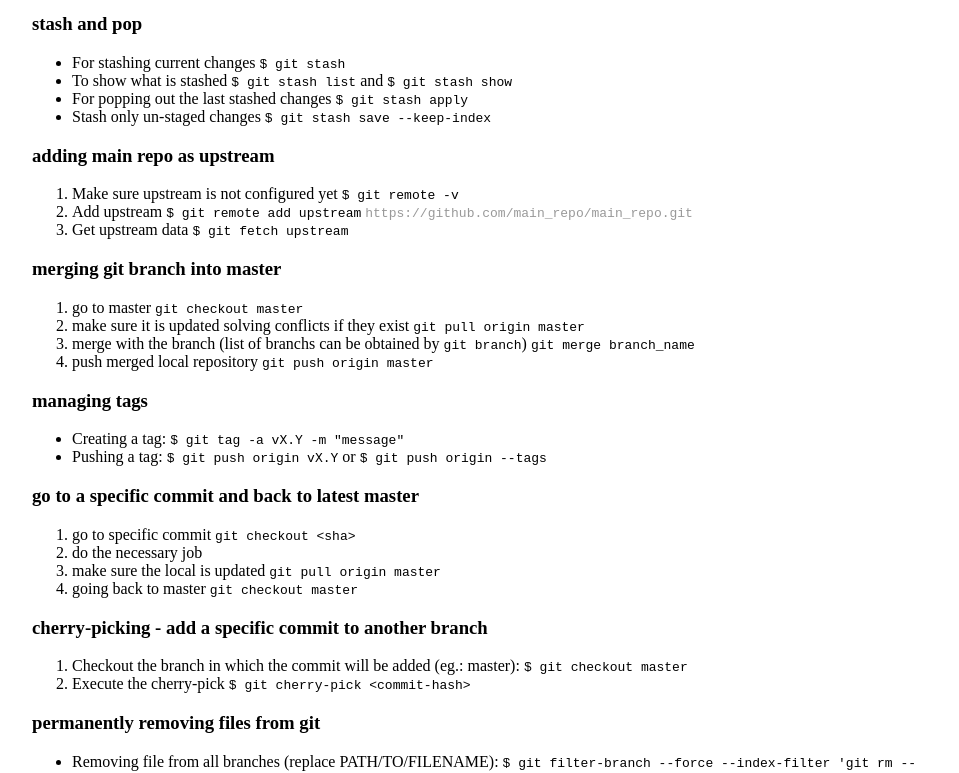
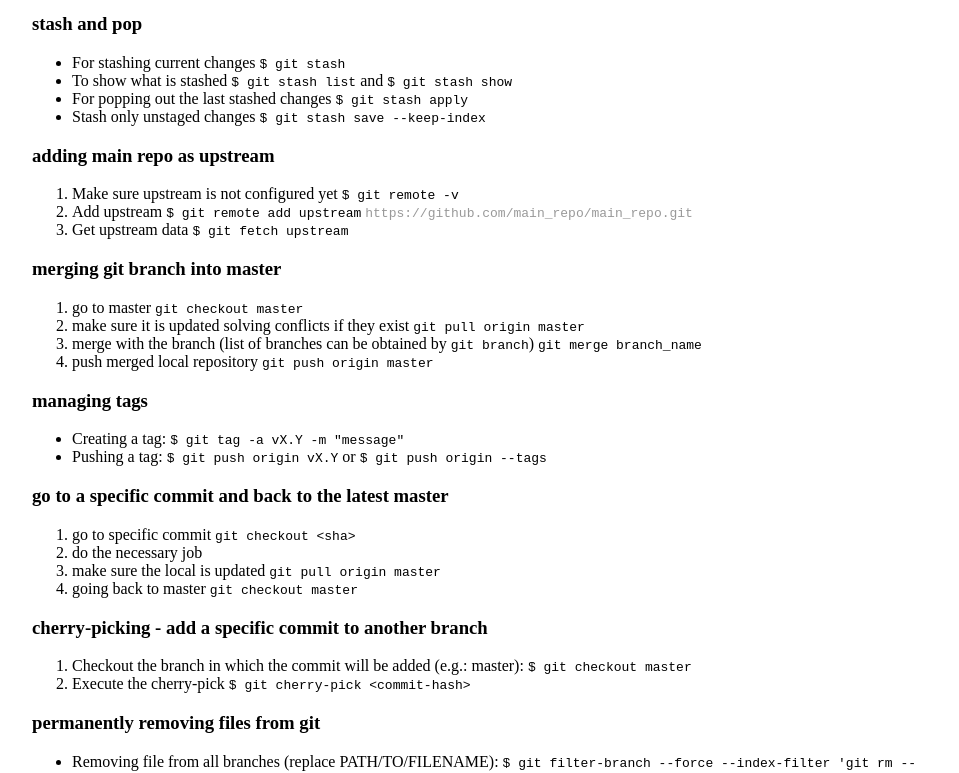
Before and after one commit to cleberjamaral/cleberjamaral.github.io, a Jekyll site: the page built from knowledge/programming/git/git-commands.md, in a window 1280 px wide. Shown: the part 384-1157 px from the top of the page, without its empty margins (160-1119 px from the left). Built offline with Jekyll 4.4.1, drawn with Linux system fonts in a browser that asks for light colours; our own code applies the rules of GitHub Pages for plain Markdown files.

Commit message:
GitBook: [master] one page modified

```diff
--- a/knowledge/programming/git/git-commands.md
+++ b/knowledge/programming/git/git-commands.md
@@ -18,7 +18,7 @@
 * For stashing current changes `$ git stash`
 * To show what is stashed `$ git stash list` and `$ git stash show`
 * For popping out the last stashed changes `$ git stash apply`
-* Stash only un-staged changes `$ git stash save --keep-index`
+* Stash only unstaged changes `$ git stash save --keep-index`
 
 ### **adding main repo as upstream**
 
@@ -30,7 +30,7 @@
 
 1. go to master `git checkout master`
 2. make sure it is updated solving conflicts if they exist `git pull origin master`
-3. merge with the branch \(list of branchs can be obtained by `git branch`\) `git merge branch_name`
+3. merge with the branch \(list of branches can be obtained by `git branch`\) `git merge branch_name`
 4. push merged local repository `git push origin master`
 
 ### managing tags
@@ -38,7 +38,7 @@
 * Creating a tag: `$ git tag -a vX.Y -m "message"`
 * Pushing a tag: `$ git push origin vX.Y` or `$ git push origin --tags`
 
-### go to a specific commit and back to latest master
+### go to a specific commit and back to the latest master
 
 1. go to specific commit `git checkout <sha>`
 2. do the necessary job
@@ -47,7 +47,7 @@
 
 ### cherry-picking - add a specific commit to another branch
 
-1. Checkout the branch in which the commit will be added \(eg.: master\): `$ git checkout master`
+1. Checkout the branch in which the commit will be added \(e.g.: master\): `$ git checkout master`
 2. Execute the cherry-pick `$ git cherry-pick <commit-hash>`
 
 ### permanently removing files from git
```
